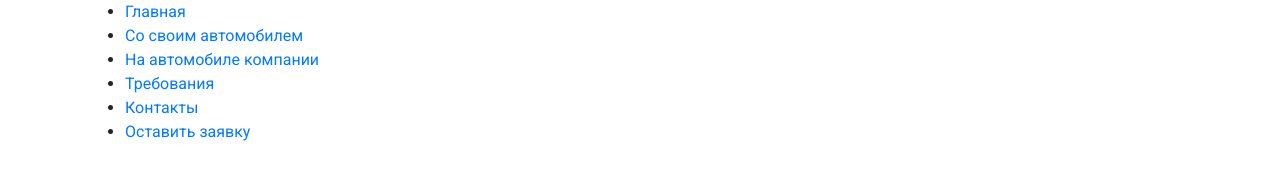
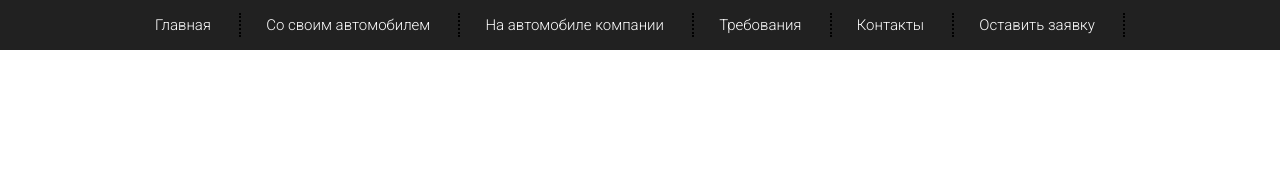
Before and after one commit to Egocomedis/Uber, a plain HTML site: page src/index.html in a window 1280 px wide. Drawn offline with Linux system fonts and the light colour scheme.

Commit message:
Added style for nav section

```diff
--- a/src/css/style.css
+++ b/src/css/style.css
@@ -1,3 +1,27 @@
 * {
     font-family: 'Roboto', sans-serif;
 }
+
+header {
+    height: 50px;
+    background-color: #212121;
+}
+
+.menu {
+    display: flex;
+    justify-content: space-between;
+    padding: 13px 70px;
+    margin: 0;
+    list-style-type: none;
+}
+
+.menu .menu_link {
+    color: #ffffff;
+    font-size: 15px;
+    font-weight: 300;
+}
+
+.menu .menu_item {
+    border-right: 2px dotted black;
+    padding-right: 28px;
+}
```
